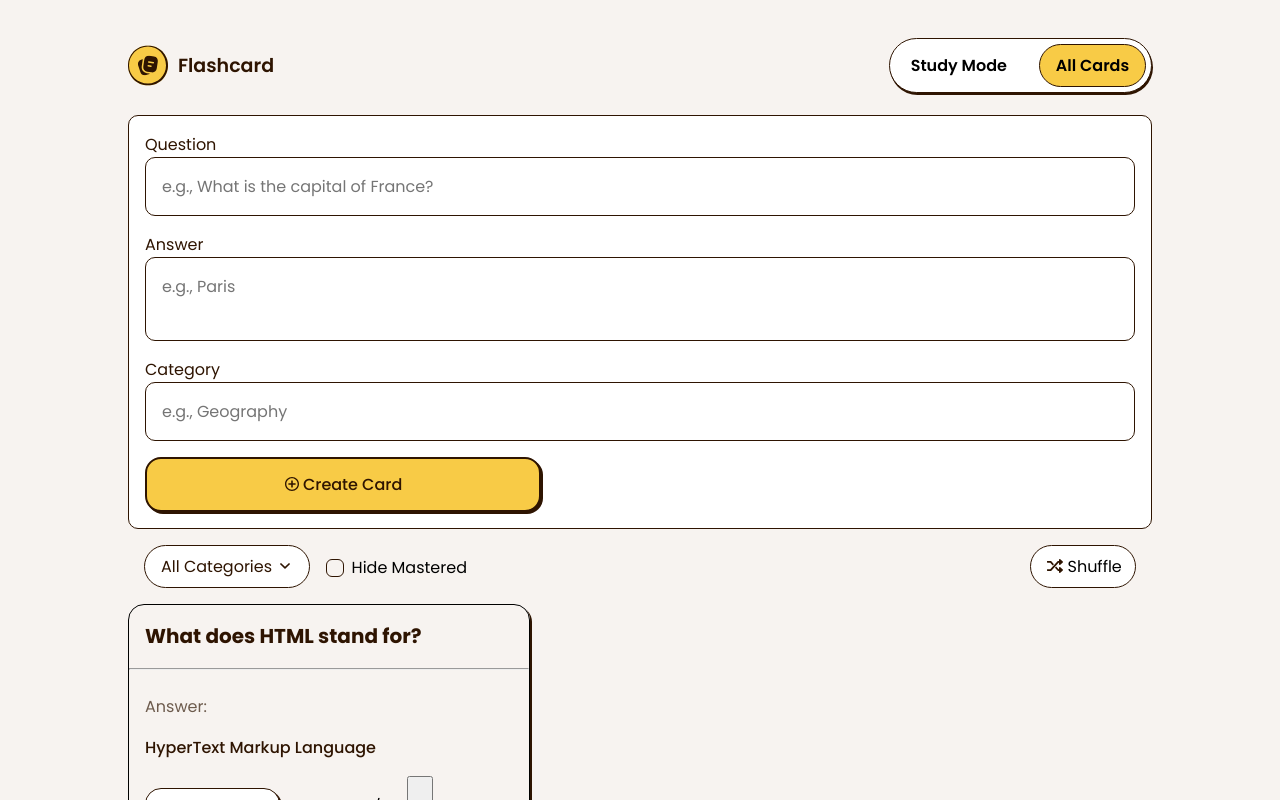
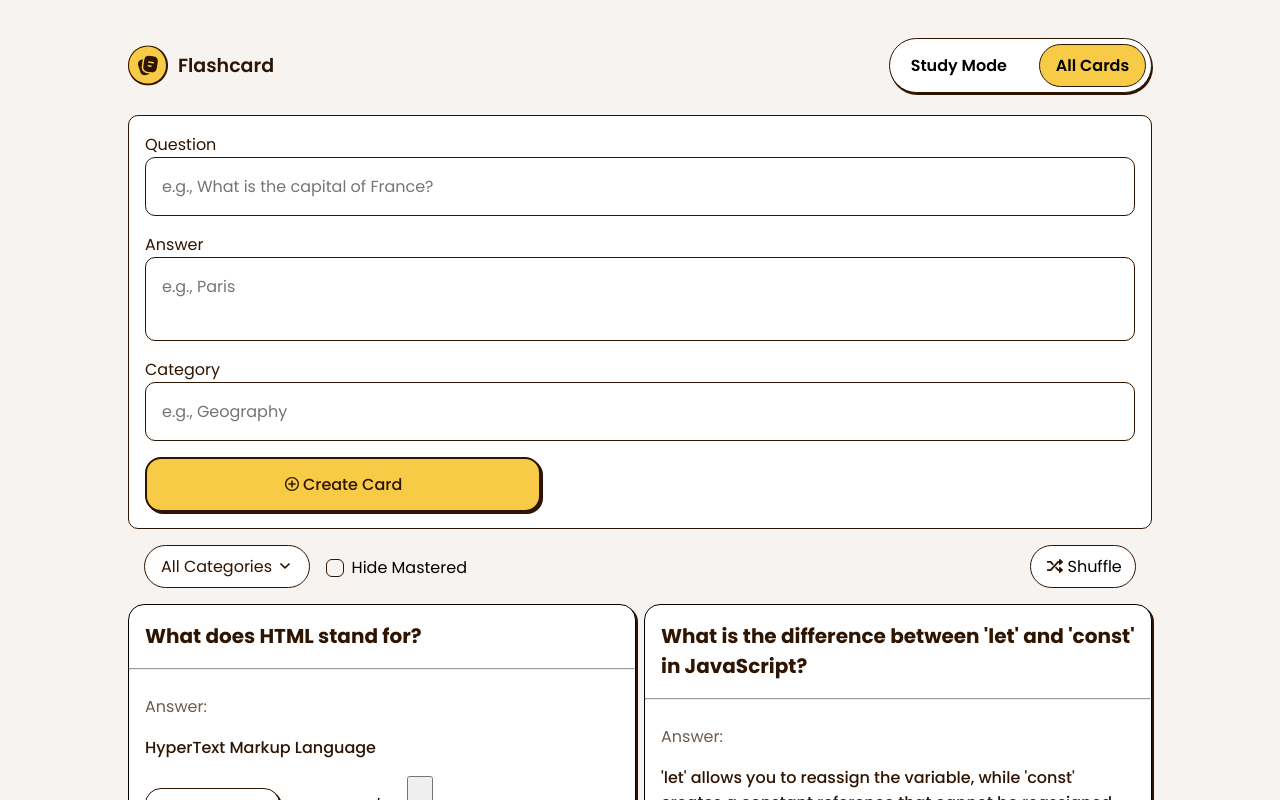
Before and after one commit to bengera/flashcard-app, a React (Vite) app: page / in a window 1280 px wide. Both pictures are taken after a click on the button "All Cards". Shown: the top 800 px of the page. Built offline with nearby package versions, Linux system fonts and the light colour scheme.

Commit message:
position minicards

```diff
--- a/src/css/mini-cards.css
+++ b/src/css/mini-cards.css
@@ -1,6 +1,13 @@
+.flashcards-preview {
+  display: grid;
+  grid-template-columns: repeat(auto-fit, minmax(350px, 1fr));
+  gap: 0.5rem;
+}
+
 .flashcard-box {
   border: 1px solid black;
-  max-width: 400px;
+  background-color: white;
+  max-width: auto;
 }
 
 .flashcard-box__heading {
```
